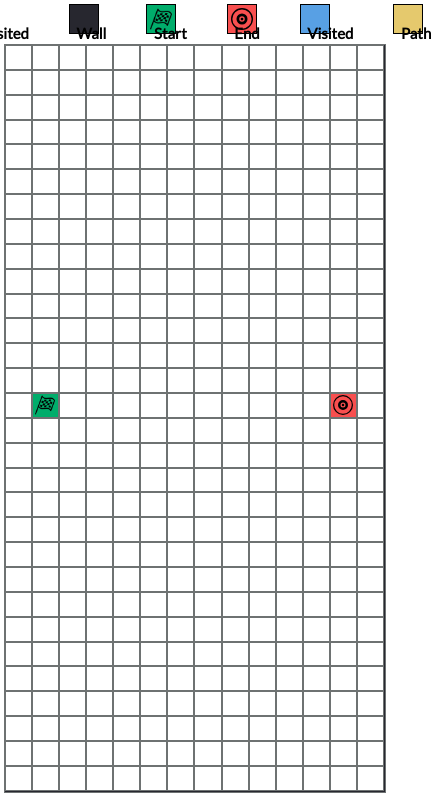
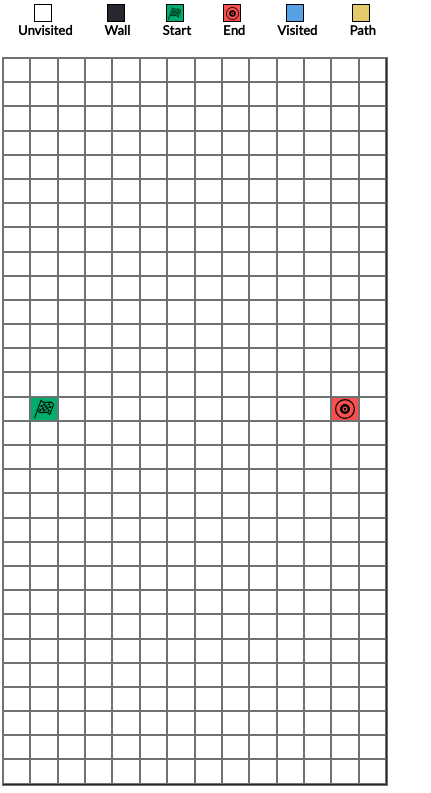
Before and after one commit to Nims93/Pathfinding-Visualiser, a website built with Parcel: page src/index.html in a window 390 px wide. Shown: the part 51-844 px from the top of the page, 431 px wide, since content can reach past the window. Built offline with nearby package versions, Linux system fonts and the light colour scheme.

Commit message:
legend section responsiveness changes

```diff
--- a/src/css/_legend.scss
+++ b/src/css/_legend.scss
@@ -1,34 +1,56 @@
 .legend {
   margin: 0;
   width: 100%;
-  height: 40px;
+  line-height: 0;
+  // height: 30px;
 
   ul {
     display: flex;
+    flex-wrap: wrap;
     align-items: center;
     justify-content: center;
+    list-style: none;
+    padding: 0;
 
     li {
       margin: 0 2em;
       position: relative;
-      list-style-type: none;
 
-      span:first-child {
-        height: 3em;
-        width: 3em;
+      @media (max-width: 650px) {
+        margin: 0 auto 0.5em auto;
+        display: flex;
+        flex-direction: column;
+        align-items: center;
+        gap: 20px;
+      }
+
+      :first-child {
+        height: 2.5em;
+        width: 2.5em;
         position: relative;
         display: inline-block;
         border: 1px solid black;
+
+        @media (max-width: 650px) {
+          height: 1.8em;
+          width: 1.8em;
+        }
       }
 
-      span:last-child {
-        font-size: 1.5em;
+      :last-child {
+        font-size: 1.4em;
         display: inline-block;
-        margin-left: 0.5em;
+        margin-left: 0.3em;
         position: relative;
         bottom: 12px;
         color: black;
         font-weight: bold;
+        vertical-align: middle;
+
+        @media (max-width: 650px) {
+          display: block;
+          font-size: 1.3em;
+        }
       }
     }
   }
--- a/src/css/_visualiser.scss
+++ b/src/css/_visualiser.scss
@@ -1,14 +1,10 @@
-:root {
-  --visualiserWidth: 95vw;
-}
-
 main {
-  height: calc(100vh - 105px);
+  height: 100%;
 
   .visualiser {
     // box-sizing: initial;
-    height: 95%;
-    width: var(--visualiserWidth);
+    height: 98%;
+    width: 98%;
     margin: 0 auto;
     background-color: $wallColor;
     font-size: 0;
@@ -16,13 +12,15 @@ main {
     border: 1px solid hsl(180, 2%, 44%);
     position: relative;
 
-    div {
-      display: inline-block;
+    @media (max-width: 550px) {
+      height: 99%;
+      width: 99%;
     }
   }
 }
 
 .node {
+  display: inline-block;
   background-color: hsl(0, 0%, 100%);
   border: 1px solid hsl(180, 2%, 44%);
   padding: 0;
@@ -65,33 +63,33 @@ main {
   background-position: center;
 }
 
-@keyframes wall {
-  75% {
-    transform: scale(1.25);
-  }
-  100% {
-    background-color: $wallColor;
-  }
-}
+// @keyframes wall {
+//   75% {
+//     transform: scale(1.25);
+//   }
+//   100% {
+//     background-color: $wallColor;
+//   }
+// }
 
-@keyframes visited {
-  0% {
-    transform: scale(0.2);
-  }
-  25% {
-    border-radius: 50%;
-    background-color: hsl(281, 53%, 24%);
-  }
-  70% {
-    transform: scale(1.2);
-  }
-}
+// @keyframes visited {
+//   0% {
+//     transform: scale(0.2);
+//   }
+//   25% {
+//     border-radius: 50%;
+//     background-color: hsl(281, 53%, 24%);
+//   }
+//   70% {
+//     transform: scale(1.2);
+//   }
+// }
 
-@keyframes remove-wall {
-  75% {
-    transform: scale(1.25);
-  }
-  100% {
-    background-color: hsl(0, 0%, 100%);
-  }
-}
+// @keyframes remove-wall {
+//   75% {
+//     transform: scale(1.25);
+//   }
+//   100% {
+//     background-color: hsl(0, 0%, 100%);
+//   }
+// }
```
Also changed, not shown: src/css/styles.css, 1 other file.
